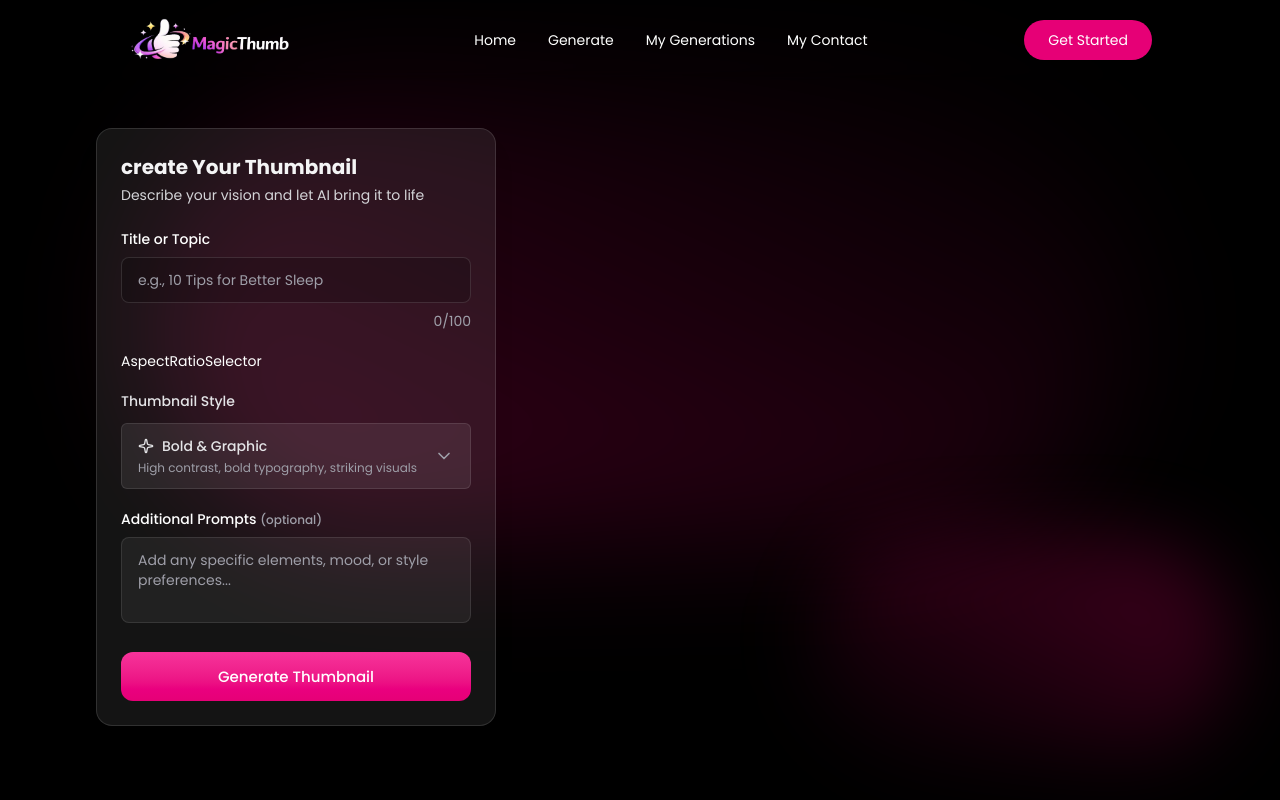
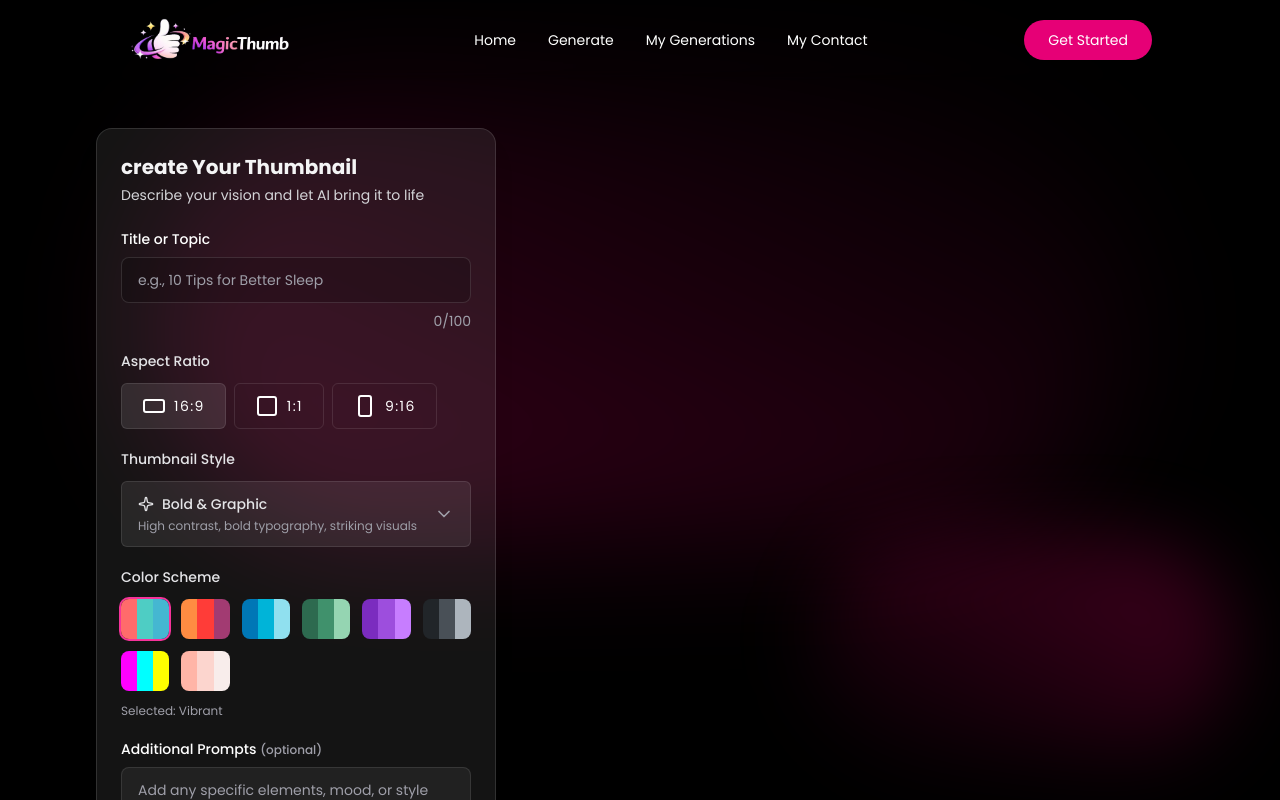
Before and after one commit to mostafizdev01/magic-thumb, a React (Vite) app: page /generate in a window 1280 px wide. Shown: the top 800 px of the page. Built offline with nearby package versions, Linux system fonts and the light colour scheme.

Commit message:
created generated from

```diff
--- a/src/components/AspectRatioSelector.tsx
+++ b/src/components/AspectRatioSelector.tsx
@@ -1,8 +1,34 @@
+import { RectangleHorizontal, RectangleVertical, Square } from "lucide-react"
+import { aspectRatios, type AspectRatio } from "../../public/assets/assets"
 
 
-const AspectRatioSelector = () => {
+const AspectRatioSelector = ({ value, onChange }: { value: AspectRatio; onChange: (ratio: AspectRatio) => void }) => {
+
+  const iconMap = {
+    "16:9": <RectangleHorizontal className=" size-6" />,
+    "1:1": <Square className=" size-6" />,
+    "9:16": <RectangleVertical className=" size-6" />
+  } as Record<AspectRatio, React.ReactNode>
+
   return (
-    <div>AspectRatioSelector</div>
+    <>
+      <div className=" space-y-3 dark">
+        <label className=" block text-sm font-medium text-zinc-200">Aspect Ratio</label>
+        <div className=" flex flex-wrap gap-2">
+          {aspectRatios.map((ratio) => {
+            const selected = value === ratio;
+
+            return (
+              <button key={ratio} type="button" onClick={()=> onChange(ratio)}
+              className={`flex items-center gap-2 rounded-md border px-5 py-2.5 text-sm transition border-white/10 ${selected ? 'bg-white/10': 'hover:bg-white/6'}`}>
+                {iconMap[ratio]}
+                <span className=" tracking-widest">{ratio}</span>
+              </button>
+            )
+          })}
+        </div>
+      </div>
+    </>
   )
 }
 
--- /dev/null
+++ b/src/components/ColorSchemeSelector.tsx
@@ -0,0 +1,29 @@
+import { colorSchemes } from "../../public/assets/assets";
+
+const ColorSchemeSelector = ({ value, onChange }: { value: string; onChange: (color: string) => void }) => {
+    return (
+        <div className=" space-y-3">
+            <label className=" block text-sm font-medium text-zinc-200">Color Scheme</label>
+
+            <div className=" grid grid-cols-6 gap-3">
+                {colorSchemes.map((scheme) => (
+                    <button key={scheme.id}
+                        onClick={() => onChange(scheme.id)}
+                        className={`relative rounded-lg transition-all ${value === scheme.id && 'ring-2 ring-pink-500'}`}
+                        title={scheme.name}>
+                            <div className=" flex h-10 rounded-lg overflow-hidden">
+                                {scheme.colors.map((color, i)=>(
+                                    <div key={i} className=" flex-1" style={{backgroundColor: color}} />
+                                ))}
+                            </div>
+                    </button>
+                ))}
+            </div>
+            <p className=" text-xs text-zinc-400">
+                Selected: {colorSchemes.find((s)=> s.id === value)?.name}
+            </p>
+        </div>
+    )
+}
+
+export default ColorSchemeSelector
--- a/src/components/Generate.tsx
+++ b/src/components/Generate.tsx
@@ -3,6 +3,8 @@ import { useParams } from "react-router-dom"
 import BackSoftDrop from "./BackSoftDrop";
 import AspectRatioSelector from "./AspectRatioSelector";
 import StyleSelector from "./StyleSelector";
+import ColorSchemeSelector from "./ColorSchemeSelector";
+import { colorSchemes, type AspectRatio, type IThumbnail, type ThumbnailStyle } from "../../public/assets/assets";
 
 
 const Generate = () => {
@@ -10,11 +12,11 @@ const Generate = () => {
     const { id } = useParams();
     const [title, setTitle] = useState("");
     const [additionalDetails, setAdditionalDetails] = useState("")
-    const [thumbnail, setThumbnail] = useState(null)
+    const [thumbnail, setThumbnail] = useState<IThumbnail | null>(null)
     const [loading, setLoading] = useState(false)
-    const [AspectRatio, setAspectRatio] = useState ("16.9")
-    const [colorSchemeId, setColorSchemeId] = useState <string> ("")
-    const [style, setStyle] = useState ('Bold & Graphic')
+    const [AspectRatio, setAspectRatio] = useState<AspectRatio> ("16:9")
+    const [colorSchemeId, setColorSchemeId] = useState <string> (colorSchemes[0].id)
+    const [style, setStyle] = useState <ThumbnailStyle> ('Bold & Graphic')
     const [styleDropdownOpen, setstyleDropdownOpen] = useState(false)
 
     return (
@@ -47,7 +49,9 @@ const Generate = () => {
 
                                     {/* StyleSelector */}
                                         <StyleSelector value={style} onChange={setStyle} isOpen={styleDropdownOpen} setIsOpen={setstyleDropdownOpen} />
+
                                     {/* ColorSchemeSelector */}
+                                        <ColorSchemeSelector value={colorSchemeId} onChange={setColorSchemeId} />
 
                                     {/* Details */}
                                     <div className=" space-y-2">
--- a/src/components/StyleSelector.tsx
+++ b/src/components/StyleSelector.tsx
@@ -1,40 +1,57 @@
 import { ChevronDownIcon, CpuIcon, ImageIcon, PenToolIcon, SparkleIcon, SquareIcon } from "lucide-react";
-import type { ThumbnailStyle } from "../../public/assets/assets"
+import { thumbnailStyles, type ThumbnailStyle } from "../../public/assets/assets"
 
 const StyleSelector = ({ value, onChange, isOpen, setIsOpen }:
 
   { value: ThumbnailStyle; onChange: (style: ThumbnailStyle) => void; isOpen: boolean; setIsOpen: (open: boolean) => void }) => {
 
-    const styleDescriptions: Record<ThumbnailStyle, string> = {
-      "Bold & Graphic" : "High contrast, bold typography, striking visuals",
-      "Minimalist" : "clean, simple, lots of white space",
-      "Photorealistic" : "photo-based, natural looking",
-      "Illustrated" : "Hand-drawn, artistic, creative",
-      "Tech/Futuristic" : "Modern, sleek, tech-inspired",
-    }
+  const styleDescriptions: Record<ThumbnailStyle, string> = {
+    "Bold & Graphic": "High contrast, bold typography, striking visuals",
+    "Minimalist": "clean, simple, lots of white space",
+    "Photorealistic": "photo-based, natural looking",
+    "Illustrated": "Hand-drawn, artistic, creative",
+    "Tech/Futuristic": "Modern, sleek, tech-inspired",
+  }
 
-    const styleIcons: Record<ThumbnailStyle, React.ReactNode> = {
-      "Bold & Graphic" : <SparkleIcon className=" w-4 h-4" />,
-      "Minimalist" : <SquareIcon className=" w-4 h-4" />,
-      "Photorealistic" : <ImageIcon className=" w-4 h-4" />,
-      "Illustrated" : <PenToolIcon className=" w-4 h-4" />,
-      "Tech/Futuristic" : <CpuIcon className=" w-4 h-4" />,
-    }
+  const styleIcons: Record<ThumbnailStyle, React.ReactNode> = {
+    "Bold & Graphic": <SparkleIcon className=" w-4 h-4" />,
+    "Minimalist": <SquareIcon className=" w-4 h-4" />,
+    "Photorealistic": <ImageIcon className=" w-4 h-4" />,
+    "Illustrated": <PenToolIcon className=" w-4 h-4" />,
+    "Tech/Futuristic": <CpuIcon className=" w-4 h-4" />,
+  }
 
   return (
     <>
       <div className=" relative space-y-3 dark">
         <label className=" block text-sm font-medium text-zinc-200">Thumbnail Style</label>
-        <button className=" flex w-full items-center justify-between rounded-md border px-4 py-3 text-left transition bg-white/8 border-white/10 text-zinc-200" type="button" onClick={()=> setIsOpen(!isOpen)}>
+        <button className=" flex w-full items-center justify-between rounded-md border px-4 py-3 text-left transition bg-white/8 border-white/10 text-zinc-200" type="button" onClick={() => setIsOpen(!isOpen)}>
           <div className=" space-y-1">
             <div className=" flex items-center gap-2 font-medium">
-              { styleIcons[value] }
+              {styleIcons[value]}
               <span>{value}</span>
             </div>
             <p className=" text-xs text-zinc-400">{styleDescriptions[value]}</p>
           </div>
           <ChevronDownIcon className={['h-5 w-5 text-zinc-400 transition-transform', isOpen && 'rotate-180'].join(' ')} />
         </button>
+        {
+          isOpen && (
+            <div className=" absolute bottom-0 z-50 mt-1 w-full rounded-md border border-white/12 bg-black/20 backdrop-blur-3xl shadow-lg">
+              {thumbnailStyles.map((style) => (
+                <button key={style}
+                type="button" onClick={()=> {onChange(style); setIsOpen(false)}}
+                className=" flex w-full items-start gap-3 px-4 py-3 text-left transition hover:bg-pink-600">
+                  <div className=" mt-0.5">{styleIcons[style]}</div>
+                  <div>
+                    <p className=" font-medium">{style}</p>
+                    <p className=" text-xs text-zinc-400">{styleDescriptions[style]}</p>
+                  </div>
+                </button>
+              ))}
+            </div>
+          )
+        }
       </div>
     </>
   )
```
